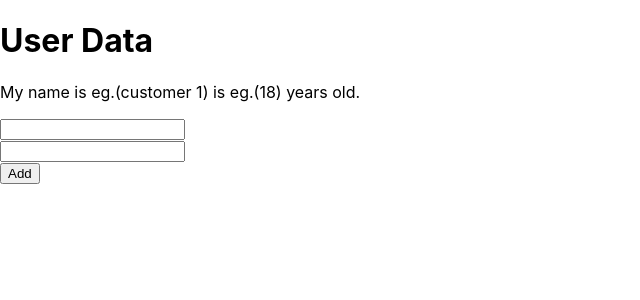
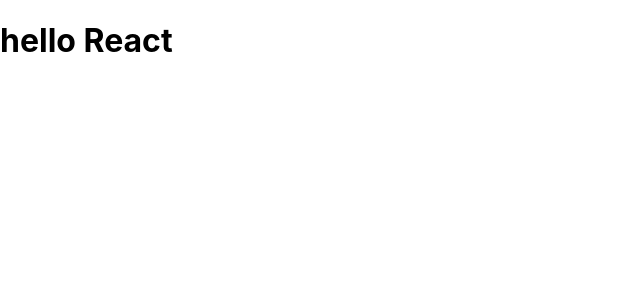
Before and after one commit to r1d3rzz/learn-React, a React (Create React App) app: page / in a window 1280 px wide. Shown: the top 300 px of the page, without its empty margins (0-640 px from the left). Built offline with nearby package versions, Linux system fonts and the light colour scheme.

Commit message:
understanding props Watefall

```diff
--- a/src/App.js
+++ b/src/App.js
@@ -1,59 +1,22 @@
 import React from "react";
 
-class Item extends React.Component {
+class Title extends React.Component {
   render() {
-    return (
-      <p>
-        My name is {this.props.name} is {this.props.age} years old.
-      </p>
-    );
+    return <h1>{this.props.name}</h1>;
   }
 }
 
-class AddForm extends React.Component {
-  nameRef = React.createRef();
-  ageRef = React.createRef();
-
-  add = () => {
-    let name = this.nameRef.current.value;
-    let age = this.ageRef.current.value;
-    this.props.add(name, age);
-  };
-
+class Header extends React.Component {
   render() {
-    return (
-      <div>
-        <input type="text" ref={this.nameRef} />
-        <br />
-        <input type="text" ref={this.ageRef} />
-        <br />
-        <button onClick={this.add}>Add</button>
-      </div>
-    );
+    return <Title name={this.props.greet} />;
   }
 }
 
 class App extends React.Component {
-  state = {
-    personData: [{ id: 1, name: "eg.(customer 1)", age: "eg.(18)" }],
-  };
-
-  add = (name, age) => {
-    let id = this.state.personData.length + 1;
-
-    this.setState({
-      personData: [...this.state.personData, { id, name, age }],
-    });
-  };
-
   render() {
     return (
       <div>
-        <h1>User Data</h1>
-        {this.state.personData.map((p) => {
-          return <Item key={p.id} name={p.name} age={p.age}></Item>;
-        })}
-        <AddForm add={this.add} />
+        <Header greet="hello React" />
       </div>
     );
   }
```
